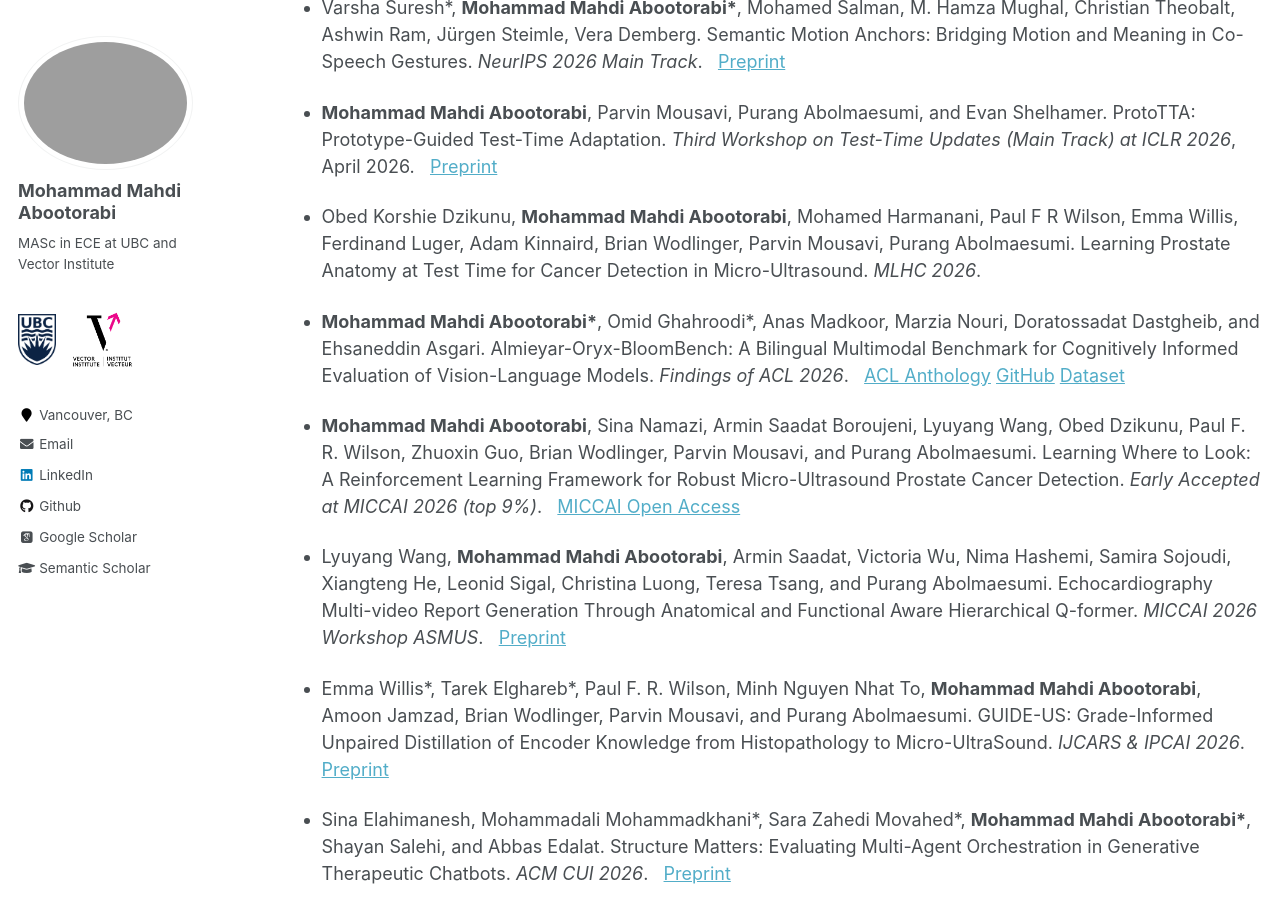
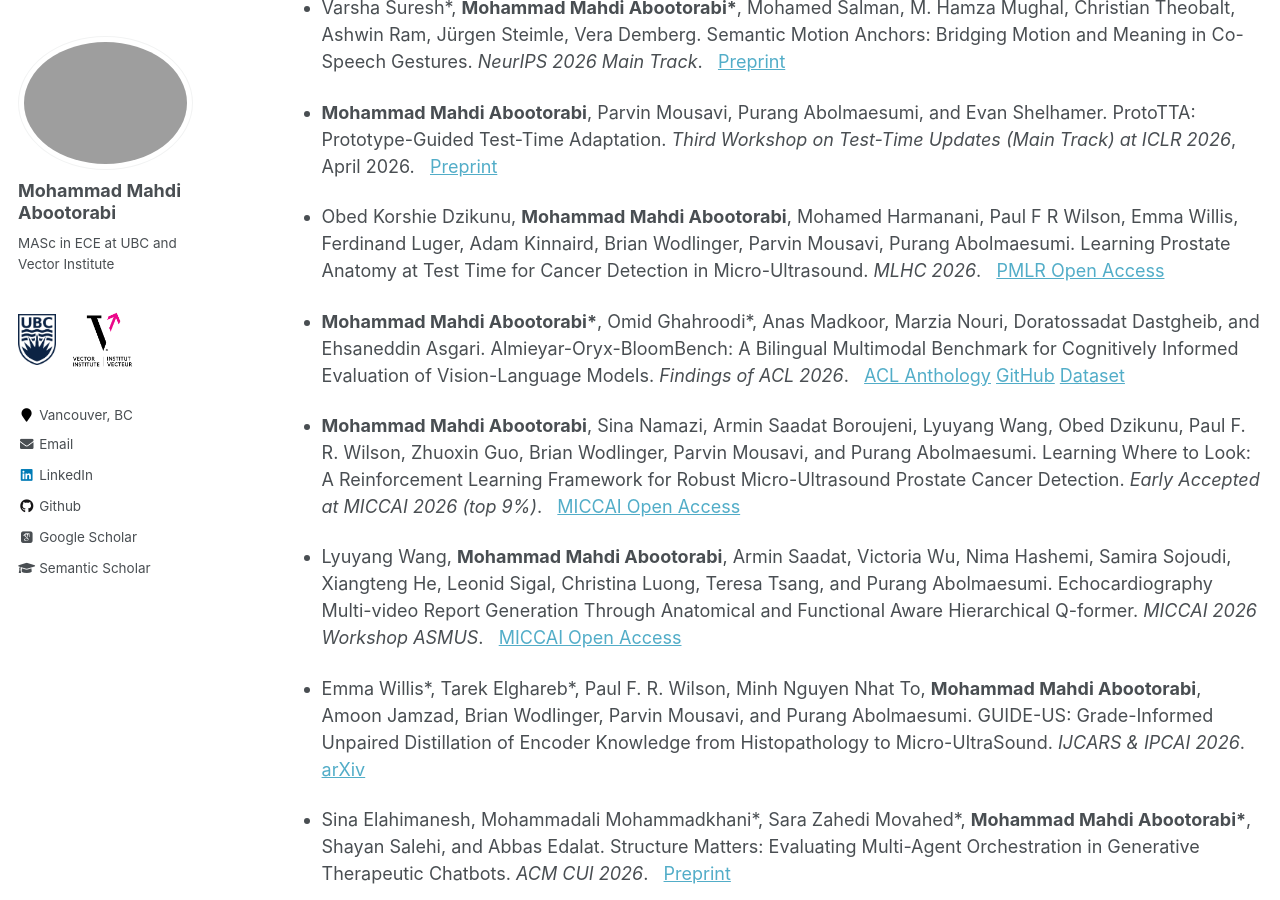
Before and after one commit to aboots/aboots.github.io, a Jekyll site: the page built from _pages/research.md, in a window 1280 px wide and 900 px high, scrolled down 318 px. Built offline with Jekyll 4.4.1, drawn with Linux system fonts in a browser that asks for light colours; nearby versions of some CDN libraries; some web fonts are replaced.

Commit message:
Update research.md

```diff
--- a/_pages/research.md
+++ b/_pages/research.md
@@ -12,16 +12,16 @@ author_profile: true
 
 - **Mohammad Mahdi Abootorabi**, Parvin Mousavi, Purang Abolmaesumi, and Evan Shelhamer. ProtoTTA: Prototype-Guided Test-Time Adaptation. *Third Workshop on Test-Time Updates (Main Track) at ICLR 2026*, April 2026. &nbsp; [Preprint](https://arxiv.org/abs/2604.15494)
 
-- Obed Korshie Dzikunu, **Mohammad Mahdi Abootorabi**, Mohamed Harmanani, Paul F R Wilson, Emma Willis, Ferdinand Luger, Adam Kinnaird, Brian Wodlinger, Parvin Mousavi, Purang Abolmaesumi. Learning Prostate Anatomy at Test Time for Cancer Detection in Micro-Ultrasound. *MLHC 2026*.
+- Obed Korshie Dzikunu, **Mohammad Mahdi Abootorabi**, Mohamed Harmanani, Paul F R Wilson, Emma Willis, Ferdinand Luger, Adam Kinnaird, Brian Wodlinger, Parvin Mousavi, Purang Abolmaesumi. Learning Prostate Anatomy at Test Time for Cancer Detection in Micro-Ultrasound. *MLHC 2026*. &nbsp; [PMLR Open Access](https://proceedings.mlr.press/v340/dzikunu26a.html)
 
 - **Mohammad Mahdi Abootorabi\***, Omid Ghahroodi\*, Anas Madkoor, Marzia Nouri, Doratossadat Dastgheib, and Ehsaneddin Asgari. Almieyar-Oryx-BloomBench: A Bilingual Multimodal Benchmark for Cognitively Informed Evaluation of Vision-Language Models. *Findings of ACL 2026*. &nbsp; [ACL Anthology](https://aclanthology.org/2026.findings-acl.1416/) [GitHub](https://github.com/qcri/Almieyar-Oryx-BloomBench) [Dataset](https://huggingface.co/datasets/QCRI/BloomBench)
 
 - **Mohammad Mahdi Abootorabi**, Sina Namazi, Armin Saadat Boroujeni, Lyuyang Wang, Obed Dzikunu, Paul F. R. Wilson, Zhuoxin Guo, Brian Wodlinger, Parvin Mousavi, and Purang Abolmaesumi. Learning Where to Look: A Reinforcement Learning Framework for Robust Micro-Ultrasound Prostate Cancer Detection. *Early Accepted at MICCAI 2026 (top 9%)*. &nbsp; [MICCAI Open Access](https://papers.miccai.org/miccai-2026/0577-Paper6168.html)
 
-- Lyuyang Wang, **Mohammad Mahdi Abootorabi**, Armin Saadat, Victoria Wu, Nima Hashemi, Samira Sojoudi, Xiangteng He, Leonid Sigal, Christina Luong, Teresa Tsang, and Purang Abolmaesumi. Echocardiography Multi-video Report Generation Through Anatomical and Functional Aware Hierarchical Q-former. *MICCAI 2026 Workshop ASMUS*. &nbsp; [Preprint](https://drive.google.com/file/d/11Q20FqN9HqPi1ZALrpEwTCiuSKJ5DPi0/view?usp=sharing)
+- Lyuyang Wang, **Mohammad Mahdi Abootorabi**, Armin Saadat, Victoria Wu, Nima Hashemi, Samira Sojoudi, Xiangteng He, Leonid Sigal, Christina Luong, Teresa Tsang, and Purang Abolmaesumi. Echocardiography Multi-video Report Generation Through Anatomical and Functional Aware Hierarchical Q-former. *MICCAI 2026 Workshop ASMUS*. &nbsp; [MICCAI Open Access](https://papers.miccai.org/miccai-2026-sat/paper/ASMUS_003.pdf)
 
 
-- Emma Willis\*, Tarek Elghareb\*, Paul F. R. Wilson, Minh Nguyen Nhat To, **Mohammad Mahdi Abootorabi**, Amoon Jamzad, Brian Wodlinger, Parvin Mousavi, and Purang Abolmaesumi. GUIDE-US: Grade-Informed Unpaired Distillation of Encoder Knowledge from Histopathology to Micro-UltraSound. *IJCARS & IPCAI 2026*. &nbsp; [Preprint](https://arxiv.org/abs/2602.19005)
+- Emma Willis\*, Tarek Elghareb\*, Paul F. R. Wilson, Minh Nguyen Nhat To, **Mohammad Mahdi Abootorabi**, Amoon Jamzad, Brian Wodlinger, Parvin Mousavi, and Purang Abolmaesumi. GUIDE-US: Grade-Informed Unpaired Distillation of Encoder Knowledge from Histopathology to Micro-UltraSound. *IJCARS & IPCAI 2026*. &nbsp; [arXiv](https://arxiv.org/abs/2602.19005)
 
 - Sina Elahimanesh, Mohammadali Mohammadkhani\*, Sara Zahedi Movahed\*, **Mohammad Mahdi Abootorabi\***, Shayan Salehi, and Abbas Edalat. Structure Matters: Evaluating Multi-Agent Orchestration in Generative Therapeutic Chatbots. *ACM CUI 2026*. &nbsp; [Preprint](https://arxiv.org/abs/2603.00774)
 
```
